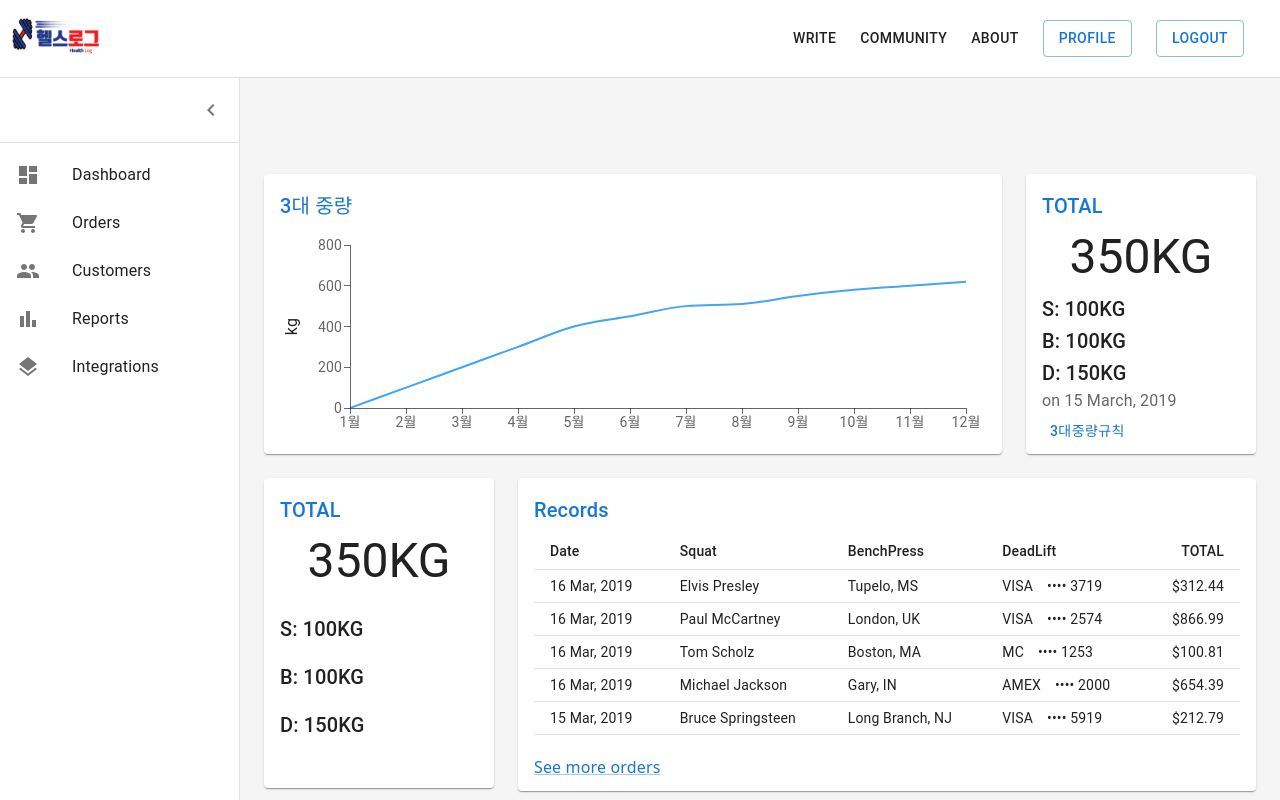
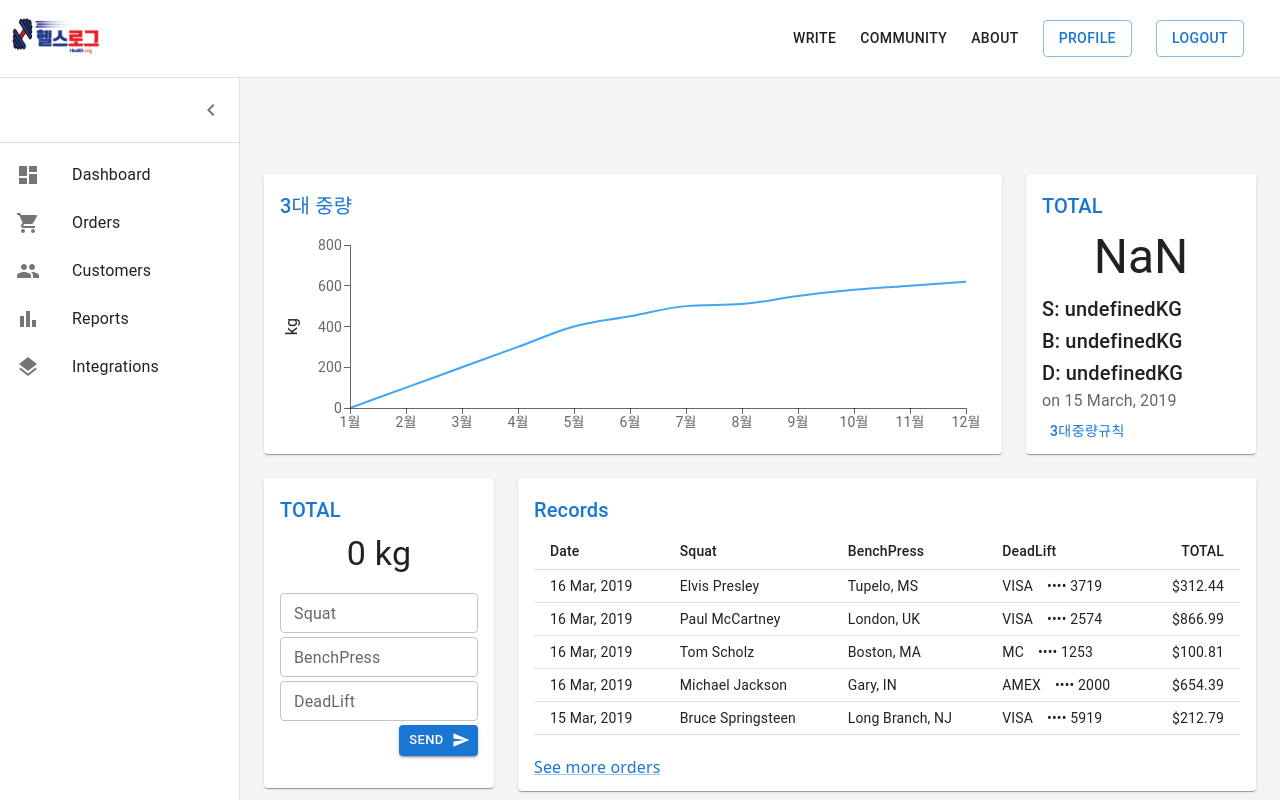
Before and after one commit to cho-in-sik/Workout-Project-React, a React (Vite) app in the folder workoutLog/: page /about in a window 1280 px wide. Shown: the top 800 px of the page. Built offline with nearby package versions, Linux system fonts and the light colour scheme; no server answers; the database is empty; sample sign-in values are in the browser's storage.

Commit message:
feat: about 페이지 firestore 연동

```diff
--- a/workoutLog/src/components/About/Deposit.tsx
+++ b/workoutLog/src/components/About/Deposit.tsx
@@ -1,28 +1,60 @@
-import * as React from 'react';
 import Title from './Title';
 import Typography from '@mui/material/Typography';
 import WeightRulesModal from './WeightRuleModal';
+import { collection, getDocs, orderBy, query, where } from 'firebase/firestore';
+import { auth, db } from '../../firebase';
+import { Fragment, useEffect, useState } from 'react';
+
+interface IWeights {
+  id: string;
+  dead: number;
+  squat: number;
+  bench: number;
+  userId?: string;
+  username?: string;
+  createdAt: number;
+}
 
 export default function Deposits() {
+  const user = auth.currentUser;
+  const [weights, setWeights] = useState<IWeights[]>([]);
+  const fetchWeights = async () => {
+    const weightQuery = query(
+      collection(db, '3weights'),
+      where('userId', '==', user?.uid),
+      orderBy('createdAt', 'desc'),
+    );
+    const snapshot = await getDocs(weightQuery);
+    const weights = snapshot.docs.map((doc) => {
+      const { createdAt, squat, bench, dead } = doc.data();
+      return { createdAt, squat, bench, dead, id: doc.id };
+    });
+    setWeights(weights);
+  };
+
+  useEffect(() => {
+    fetchWeights();
+  }, []);
+
   return (
-    <React.Fragment>
+    <Fragment>
       <Title>TOTAL</Title>
       <Typography component="p" variant="h3" align="center" marginBottom={1}>
-        350KG
+        {weights[0]?.bench + weights[0]?.squat + weights[0]?.dead}
       </Typography>
       <Typography component="p" variant="h6">
-        S:{` ${100}KG`}
+        S:{` ${weights[0]?.squat}KG`}
       </Typography>
       <Typography component="p" variant="h6">
-        B:{` ${100}KG`}
+        B:{` ${weights[0]?.bench}KG`}
       </Typography>
       <Typography component="p" variant="h6">
-        D:{` ${150}KG`}
+        D:{` ${weights[0]?.dead}KG`}
       </Typography>
       <Typography color="text.secondary" sx={{ flex: 1 }}>
         on 15 March, 2019
       </Typography>
       <WeightRulesModal />
-    </React.Fragment>
+    </Fragment>
   );
 }
--- a/workoutLog/src/components/About/Write.tsx
+++ b/workoutLog/src/components/About/Write.tsx
@@ -1,23 +1,102 @@
+import { Button, TextField } from '@mui/material';
 import Title from './Title';
 import Typography from '@mui/material/Typography';
-import { Fragment } from 'react';
+import { Fragment, useState } from 'react';
+import styled from 'styled-components';
+import SendIcon from '@mui/icons-material/Send';
+import { addDoc, collection } from 'firebase/firestore';
+import { auth, db } from '../../firebase';
+
+const Form = styled.form`
+  width: 100%;
+  height: 60%;
+  display: flex;
+  flex-direction: column;
+  justify-content: space-around;
+`;
 
 export default function Write() {
+  const [squat, setSquat] = useState<Number>();
+  const [bench, setBench] = useState<Number>();
+  const [dead, setDead] = useState<Number>();
+  const [totalWeight, setTotalWeight] = useState(0);
+
+  const onChange = (e: React.ChangeEvent<HTMLInputElement>) => {
+    let value = Number(e.target.value);
+    if (e.target.id === 'Squat') {
+      setSquat(value);
+    } else if (e.target.id === 'BenchPress') {
+      setBench(value);
+    } else if (e.target.id === 'DeadLift') {
+      setDead(value);
+    }
+  };
+
+  const onSubmit = async (e: React.FormEvent<HTMLFormElement>) => {
+    const user = auth.currentUser;
+    e.preventDefault();
+    if (!user || squat === null || bench === null || dead === null) return;
+
+    try {
+      await addDoc(collection(db, '3weights'), {
+        squat,
+        bench,
+        dead,
+        createdAt: Date.now(),
+        username: user.displayName || 'Anonymous',
+        userId: user.uid,
+      });
+    } catch (error) {
+      console.log(error);
+    }
+  };
+
   return (
     <Fragment>
       <Title>TOTAL</Title>
-      <Typography component="p" variant="h3" align="center" marginBottom={3}>
-        350KG
+      <Typography component="p" variant="h4" align="center" marginBottom={2}>
+        {totalWeight} kg
       </Typography>
-      <Typography component="p" variant="h6" marginBottom={2}>
-        S:{` ${100}KG`}
-      </Typography>
-      <Typography component="p" variant="h6" marginBottom={2}>
-        B:{` ${100}KG`}
-      </Typography>
-      <Typography component="p" variant="h6" marginBottom={2}>
-        D:{` ${150}KG`}
-      </Typography>
+      <Form onSubmit={onSubmit}>
+        <TextField
+          type="number"
+          id="Squat"
+          label="Squat"
+          variant="outlined"
+          size="small"
+          value={squat}
+          onChange={onChange}
+        />
+        <TextField
+          type="number"
+          id="BenchPress"
+          label="BenchPress"
+          variant="outlined"
+          size="small"
+          value={bench}
+          onChange={onChange}
+        />
+        <TextField
+          type="number"
+          id="DeadLift"
+          label="DeadLift"
+          variant="outlined"
+          size="small"
+          value={dead}
+          onChange={onChange}
+        />
+        <div>
+          <Button
+            type="submit"
+            style={{ width: '40%', float: 'right' }}
+            size="small"
+            variant="contained"
+            endIcon={<SendIcon />}
+          >
+            Send
+          </Button>
+        </div>
+      </Form>
     </Fragment>
   );
 }
--- a/workoutLog/src/firebase.ts
+++ b/workoutLog/src/firebase.ts
@@ -1,6 +1,8 @@
 import { initializeApp } from 'firebase/app';
 // import { getAnalytics } from 'firebase/analytics';
 import { getAuth } from 'firebase/auth';
+import { getFirestore } from 'firebase/firestore';
+import { getStorage } from 'firebase/storage';
 
 const firebaseConfig = {
   apiKey: 'AIzaSyBfvEcQ71YcfFhm7p-CP5qQKqJSnWI1bM8',
@@ -17,3 +19,7 @@ const app = initializeApp(firebaseConfig);
 // const analytics = getAnalytics(app);
 
 export const auth = getAuth(app);
+
+export const storage = getStorage(app);
+
+export const db = getFirestore(app);
--- a/workoutLog/src/routes/about.tsx
+++ b/workoutLog/src/routes/about.tsx
@@ -10,9 +10,9 @@ import Container from '@mui/material/Container';
 import Grid from '@mui/material/Grid';
 import Paper from '@mui/material/Paper';
 import ChevronLeftIcon from '@mui/icons-material/ChevronLeft';
-import { mainListItems } from '../components/About/listItems.tsx';
-import Chart from '../components/About/chart.tsx';
-import Deposits from '../components/About/deposit.tsx';
+import { mainListItems } from '../components/About/ListItems.tsx';
+import Chart from '../components/About/Chart.tsx';
+import Deposits from '../components/About/Deposit.tsx';
 import Records from '../components/About/Records.tsx';
 import { useState } from 'react';
 import Write from '../components/About/Write.tsx';
```
